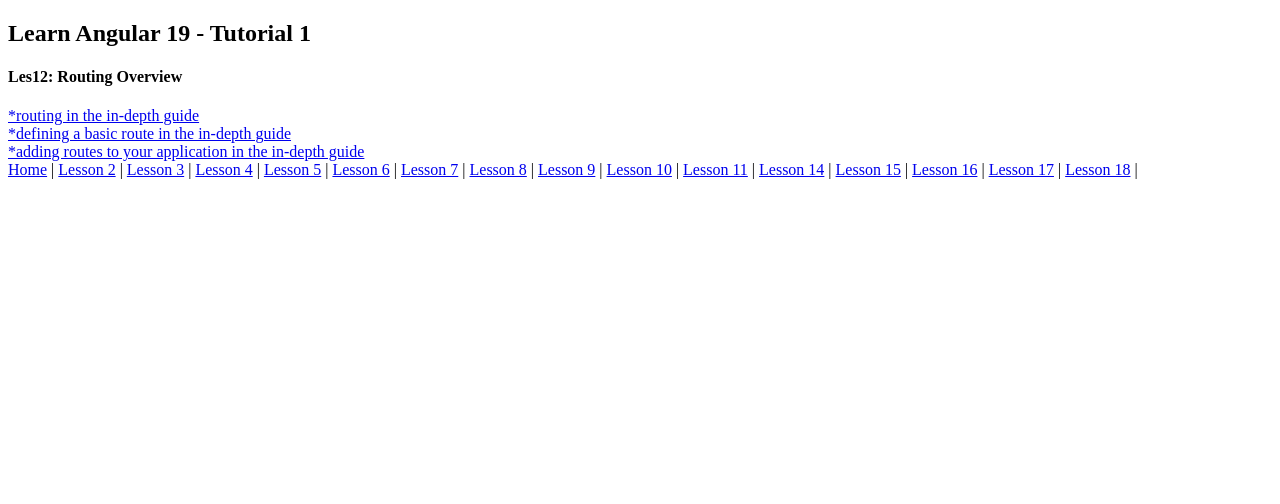
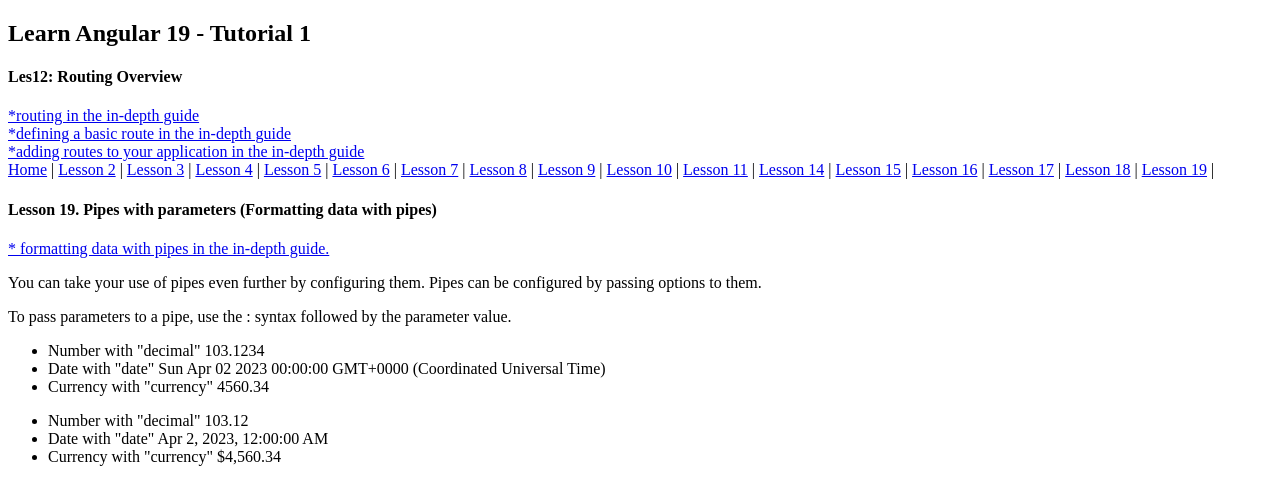
Before and after one commit to JKGiitHub/ang19-tutorial-1, an Angular app: page /les19 in a window 1280 px wide. Before the commit this address led to /. Shown: the top 504 px of the page. Built offline with nearby package versions, Linux system fonts and the light colour scheme.

Commit message:
Lesson 19. Pipes with parameters (Formatting data with pipes)

```diff
--- a/src/app/app.component.html
+++ b/src/app/app.component.html
@@ -22,6 +22,7 @@
     <a routerLink="/les16">Lesson 16</a> |
     <a routerLink="/les17">Lesson 17</a> |
     <a routerLink="/les18">Lesson 18</a> |
+    <a routerLink="/les19">Lesson 19</a> |
 </nav>
 <section>
     <router-outlet />
--- a/src/app/app.routes.ts
+++ b/src/app/app.routes.ts
@@ -15,6 +15,7 @@
 import { Les16Component } from './tut1/les16/les16.component';
 import { Les17Component } from './tut1/les17/les17.component';
 import { Les18Component } from './tut1/les18/les18.component';
+import { Les19Component } from './tut1/les19/les19.component';
 
 export const routes: Routes = [
     {
@@ -97,4 +98,9 @@
         component: Les18Component,
         title: 'Lesson 18',
     },
+    {
+        path: 'les19',
+        component: Les19Component,
+        title: 'Lesson 19',
+    },
 ];
--- /dev/null
+++ b/src/app/tut1/les19/les19.component.html
@@ -0,0 +1,27 @@
+<h4>Lesson 19. Pipes with parameters (Formatting data with pipes) </h4>
+<p>
+    <a href="https://angular.dev/guide/templates/pipes#passing-parameters-to-pipes" target="_blank">* formatting data
+        with pipes in the in-depth guide.</a>
+</p>
+
+<p>You can take your use of pipes even further by configuring them. Pipes can be configured by passing options to them.
+</p>
+<p>To pass parameters to a pipe, use the : syntax followed by the parameter value. </p>
+
+<ul>
+    <li>Number with "decimal" {{ num }}</li>
+    <li>Date with "date" {{ birthday }}</li>
+    <li>Currency with "currency" {{ cost }}</li>
+</ul>
+
+<ul>
+    <li>Number with "decimal" {{ num | number:"3.2-2"}}</li>
+    <li>Date with "date" {{ birthday | date:"medium"}}</li>
+    <li>Currency with "currency" {{ cost | currency}}</li>
+</ul>
+
+<!--
+NOTE: What's that format? The parameter for the DecimalPipe is called digitsInfo,
+this parameter uses the format:
+    {minIntegerDigits}.{minFractionDigits}-{maxFractionDigits}
+-->
--- /dev/null
+++ b/src/app/tut1/les19/les19.component.ts
@@ -0,0 +1,22 @@
+import { Component } from '@angular/core';
+import {
+  DecimalPipe,
+  DatePipe,
+  CurrencyPipe
+} from '@angular/common';
+
+@Component({
+  selector: 'tut1-les19',
+  imports: [
+    DecimalPipe,
+    DatePipe,
+    CurrencyPipe,
+  ],
+  templateUrl: './les19.component.html',
+  styleUrl: './les19.component.scss'
+})
+export class Les19Component {
+  num = 103.1234;
+  birthday = new Date(2023, 3, 2);
+  cost = 4560.34;
+}
```
Also changed, not shown: !readme_notes.txt, src/app/tut1/les19/les19.component.scss (added), 1 other file (tests, documents, lock files or other folders).
